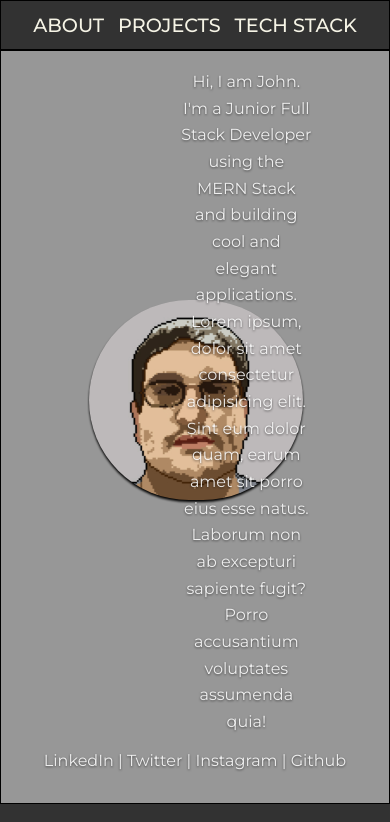
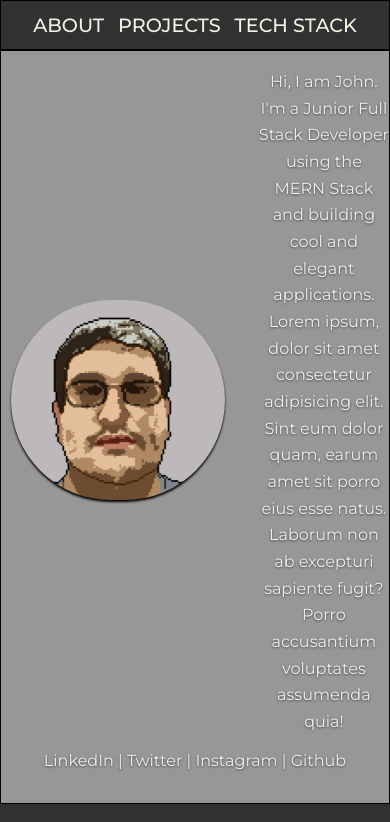
Before and after one commit to ondairos/portfolio, a React (Vite) app: page / in a window 390 px wide. Shown: the top 822 px of the page. Built offline with nearby package versions, Linux system fonts and the light colour scheme.

Commit message:
responsive about

```diff
--- a/src/App.css
+++ b/src/App.css
@@ -87,7 +87,7 @@
 }
 
 .section1_pic_div {
-  width: 20%;
+  width: 30%;
 }
 
 .section1_pic {
@@ -111,6 +111,16 @@
 
 .section1_socials_l {
   filter: drop-shadow(0px 1px 1px rgba(0, 0, 0, 0.6));
+}
+
+@media only screen and (max-width: 393px) {
+  .section1_pic_div {
+    width: 60%;
+  }
+
+  .section1_text {
+    width: 40%;
+  }
 }
 
 /* section 1 ABOUT end */
```
